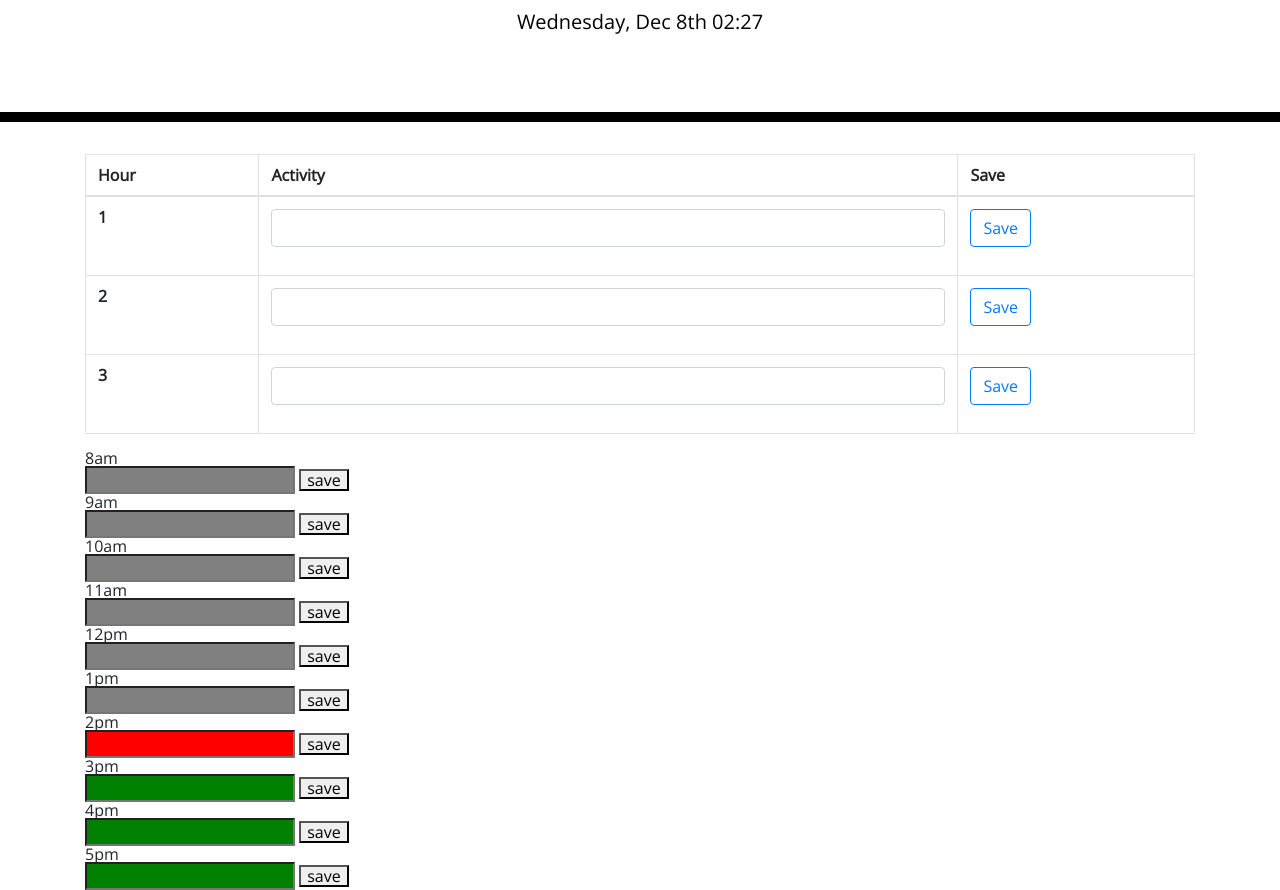
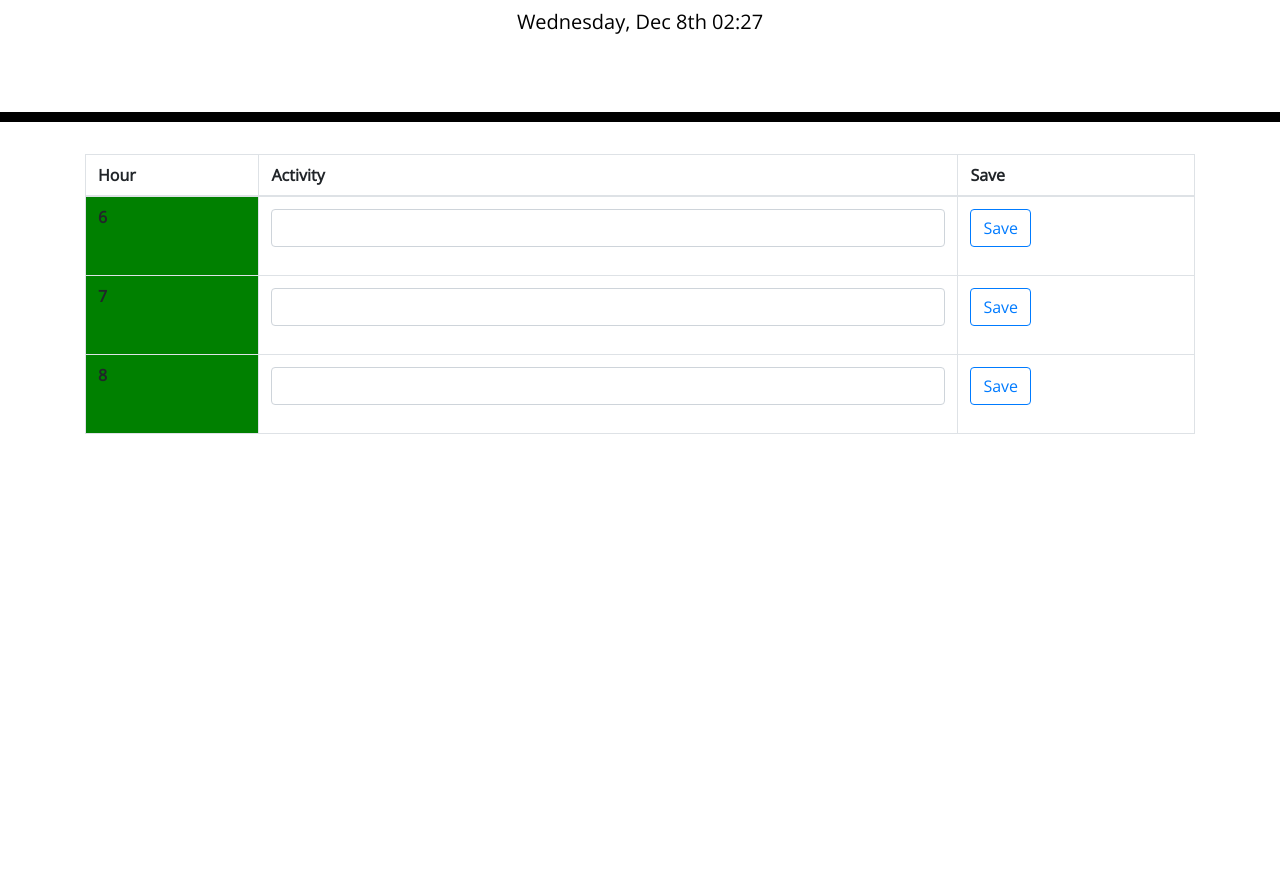
Before and after one commit to Jonathan6/Daily-Work-Planner, a plain HTML site: page index.html in a window 1280 px wide. Shown: the part 182-1072 px from the top of the page. After the commit the page ends 800 px from the top, so only its background shows below. Drawn offline with nearby package versions, Linux system fonts and the light colour scheme.

Commit message:
Finished event listener function for user schedule inputs

```diff
--- a/Assets/script.js
+++ b/Assets/script.js
@@ -1,3 +1,4 @@
+// Sets the date and time at the top of the page
 var numHours = 24;
 var date = $("#currentDay");
 var container = $(".container");
@@ -8,17 +9,20 @@ var timerInterval = setInterval(function() {
     console.log(currentHour);
 },60000);
 
+
+// Gathering all the block elements into a single variable to change color depending on the time
+
 var blockBank = $(".block");
 console.log(blockBank);
 date[0].textContent = moment().format("dddd, MMM Do hh:mm");
 
 for (var i = 0; i < blockBank.length; i++) {
-    if (currentHour > blockBank[i].dataset.num) {
-        blockBank[i].children[1].style.background = "grey";
-    } else if (currentHour == blockBank[i].dataset.num) {
-        blockBank[i].children[1].style.background = "red"
+    if (currentHour > blockBank[i].textContent) {
+        blockBank[i].style.background = "grey";
+    } else if (currentHour == blockBank[i].textContent) {
+        blockBank[i].style.background = "red"
     } else {
-        blockBank[i].children[1].style.background = "green"
+        blockBank[i].style.background = "green"
     }
 }
 /*
@@ -34,29 +38,19 @@ for (var i = 0; i < blockBank.length; i++) {
         refresh every min
         checks if hour is after the time
 */
+
+// Example of how to use template literals. May use it later to replace html elements to change based on user input
 var authorname = "hello";
 var testEl = $(`<p>${authorname}</p>`);
 
-
-var dataToIndex = 8;
-var inputEls = $(".input");
-var scheduleText = ["","","","","","","","","",""];
+var scheduleText = {};
 
 container.on("click", function (event) {
-    /*  If the event is on a button then
-        we take the corresponding input value
-        set the input as the default
-    */
-   console.log();
-    if (event.target.localName == "button") {
-        var targetIndex = event.target.dataset.num - dataToIndex;
-        var whatWeWant = inputEls[targetIndex - 8].value;
-        scheduleText[targetIndex] = whatWeWant;
+    if (event.target.localName === "button") {
+        scheduleText[event.target.dataset.id] = $("#" + event.target.dataset.id).val();
     }
-//    need the input box
-//      need the text from input box
-//      set it as the default for the input
-//      save it in local storage
+
+    save();
 });
 
 function save() {
--- a/index.html
+++ b/index.html
@@ -48,84 +48,34 @@
         </thead>
         <tbody>
           <tr>
-            <th scope="row">1</th>
+            <th scope="row" class="block">6</th>
+            <td colspan="10">
+              <div class="input-group mb-3">
+                <input id="0" type="text" class="form-control" placeholder="" aria-label="Username" aria-describedby="basic-addon1">
+              </div>
+            </td>
+            <td><button type="button" class="btn btn-outline-primary" data-id="0">Save</button></td>
+          </tr>
+          <tr>
+            <th scope="row" class="block">7</th>
             <td colspan="10">
               <div class="input-group mb-3">
                 <input type="text" class="form-control" placeholder="" aria-label="Username" aria-describedby="basic-addon1">
               </div>
             </td>
-            <td><button type="button" class="btn btn-outline-primary">Save</button></td>
+            <td><button type="button" class="btn btn-outline-primary" data-id="1">Save</button></td>
           </tr>
           <tr>
-            <th scope="row">2</th>
+            <th scope="row" class="block">8</th>
             <td colspan="10">
               <div class="input-group mb-3">
                 <input type="text" class="form-control" placeholder="" aria-label="Username" aria-describedby="basic-addon1">
               </div>
             </td>
-            <td><button type="button" class="btn btn-outline-primary">Save</button></td>
-          </tr>
-          <tr>
-            <th scope="row">3</th>
-            <td colspan="10">
-              <div class="input-group mb-3">
-                <input type="text" class="form-control" placeholder="" aria-label="Username" aria-describedby="basic-addon1">
-              </div>
-            </td>
-            <td><button type="button" class="btn btn-outline-primary">Save</button></td>
+            <td><button type="button" class="btn btn-outline-primary" data-id="2">Save</button></td>
           </tr>
         </tbody>
       </table>
-      <section id="8am" class="block" data-num=08>
-        <div id="time">8am</div>
-        <input class="input">
-        <button data-num="8">save</button>
-      </section>
-      <section id="9am" class="block" data-num=09>
-        <div id="time">9am</div>
-        <input class="input">
-        <button>save</button>
-      </section>
-      <section id="10am" class="block" data-num=10>
-        <div id="time">10am</div>
-        <input class="input">
-        <button>save</button>
-      </section>
-      <section id="11am" class="block" data-num=11>
-        <div id="time">11am</div>
-        <input class="input">
-        <button>save</button>
-      </section>
-      <section id="12pm" class="block" data-num=12>
-        <div id="time">12pm</div>
-        <input class="input">
-        <button>save</button>
-      </section>
-      <section id="1pm" class="block" data-num=13>
-        <div id="time">1pm</div>
-        <input class="input">
-        <button>save</button>
-      </section>
-      <section id="2pm" class="block" data-num=14>
-        <div id="time">2pm</div>
-        <input class="input">
-        <button>save</button>
-      </section>
-      <section id="3pm" class="block" data-num=15>
-        <div id="time">3pm</div>
-        <input class="input">
-        <button>save</button>
-      </section>
-      <section id="4pm" class="block" data-num=16>
-        <div id="time">4pm</div>
-        <input class="input">
-        <button>save</button>
-      </section>
-      <section id="5pm" class="block" data-num=17>
-        <div id="time">5pm</div>
-        <input class="input">
-        <button>save</button>
-      </section>
     </div>
     <script src="https://code.jquery.com/jquery-3.3.1.slim.min.js" integrity="sha384-q8i/X+965DzO0rT7abK41JStQIAqVgRVzpbzo5smXKp4YfRvH+8abtTE1Pi6jizo" crossorigin="anonymous"></script>
     <script src="https://cdnjs.cloudflare.com/ajax/libs/popper.js/1.14.7/umd/popper.min.js" integrity="sha384-UO2eT0CpHqdSJQ6hJty5KVphtPhzWj9WO1clHTMGa3JDZwrnQq4sF86dIHNDz0W1" crossorigin="anonymous"></script>
```
